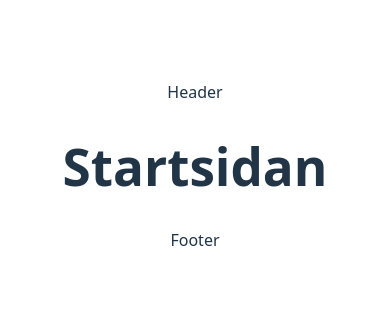
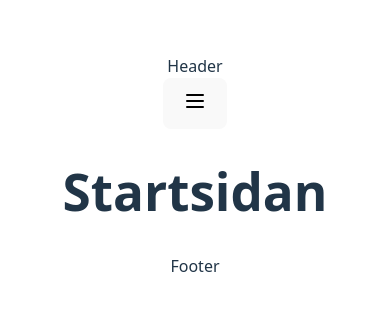
Before and after one commit to mikaelakihl/mi-portfolio-2, a React (Vite) app in the folder client/: page / in a window 390 px wide. Shown: the part 256-566 px from the top of the page. Built offline with nearby package versions, Linux system fonts and the light colour scheme.

Commit message:
feat: created temperary hamburger menu and a desktop menu

```diff
--- a/client/src/App.tsx
+++ b/client/src/App.tsx
@@ -7,6 +7,7 @@ import { LoginPage } from './pages/LoginPage'
 import { AdminPage } from './pages/AdminPage'
 import { Header } from './components/header/Header'
 import { Footer } from './components/footer/Footer'
+import { Navigation } from './components/header/navigation/Navigation/Navigation'
 
 function App() {
 
--- a/client/src/components/header/Header.tsx
+++ b/client/src/components/header/Header.tsx
@@ -1,8 +1,11 @@
+import { Navigation } from "./navigation/Navigation/Navigation"
+
 export const Header = () => {
 
     return (
             <header>
                 <div>Header</div>
+                <Navigation/>
             </header>
     )
 }
--- /dev/null
+++ b/client/src/components/header/navigation/DesktopMenu/DesktopMenu.tsx
@@ -0,0 +1,17 @@
+import { NavLink } from "react-router-dom"
+import { navLinks } from "../../../../data/navLinks"
+
+export const DesktopMenu = () => {
+
+    return (
+        <nav>
+            <ul>
+                {navLinks.map(link => (
+                    <li key={link.path}>
+                        <NavLink to={link.path}>{link.label}</NavLink>
+                    </li>
+                ))}
+            </ul>
+        </nav>
+    )
+}
--- /dev/null
+++ b/client/src/components/header/navigation/HamburgerMenu/HamburgerMenu.module.scss
@@ -0,0 +1,12 @@
+.hamburger_menu_wrapper {
+    position: relative;
+  }
+
+  .hamburger_menu {
+    position: absolute;
+    top: 3rem;
+    right: 0;
+    background:black;
+    border: 1px solid #ccc;
+    padding: 1rem;
+  }
--- /dev/null
+++ b/client/src/components/header/navigation/HamburgerMenu/HamburgerMenu.tsx
@@ -0,0 +1,27 @@
+import { NavLink } from "react-router-dom"
+import { navLinks } from "../../../../data/navLinks"
+import styles from './HamburgerMenu.module.scss';
+import { useState } from "react";
+import { Menu, X } from "lucide-react";
+
+export const HamburgerMenu = () => {
+    const [isOpen, setIsOpen] = useState(false);
+    const toggleMenu = () => setIsOpen(prev => !prev)
+
+    return (
+        <nav className={styles.hamburger_menu_wrapper}>
+            <button onClick={toggleMenu}>
+                {isOpen ? <X/> : <Menu/>}
+            </button>
+            {isOpen && (
+            <ul className={styles.hamburger_meny}>
+                {navLinks.map(link => (
+                    <li key={link.path}>
+                        <NavLink to={link.path} onClick={()=> setIsOpen(false)}>{link.label}</NavLink>
+                    </li>
+                ))}
+            </ul>
+            )}
+        </nav>
+    )
+}
--- /dev/null
+++ b/client/src/components/header/navigation/Navigation/Navigation.tsx
@@ -0,0 +1,12 @@
+import { useMediaQuery } from "react-responsive";
+import { DesktopMenu } from "../DesktopMenu/DesktopMenu";
+import { HamburgerMenu } from "../HamburgerMenu/HamburgerMenu";
+
+export const Navigation = () => {
+
+    const isMobile = useMediaQuery({ maxWidth: 768 });
+
+    return (
+        isMobile ? <HamburgerMenu/> : <DesktopMenu />
+    )
+}
--- a/client/src/data/navLinks.ts
+++ b/client/src/data/navLinks.ts
@@ -5,4 +5,4 @@ export const navLinks = [
     {path: '/login', label: 'LogIn'},
     {path: '/admin', label: 'Admin'}
 
-]
+];
```
Also changed, not shown: client/src/components/header/navigation/DesktopMenu.tsx (deleted), client/src/components/header/navigation/HamburgerMenu.tsx (deleted), client/src/components/header/navigation/Navigation.tsx (deleted).
